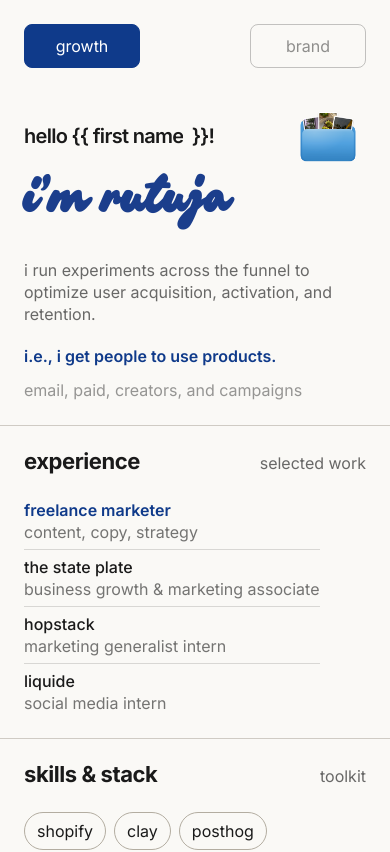
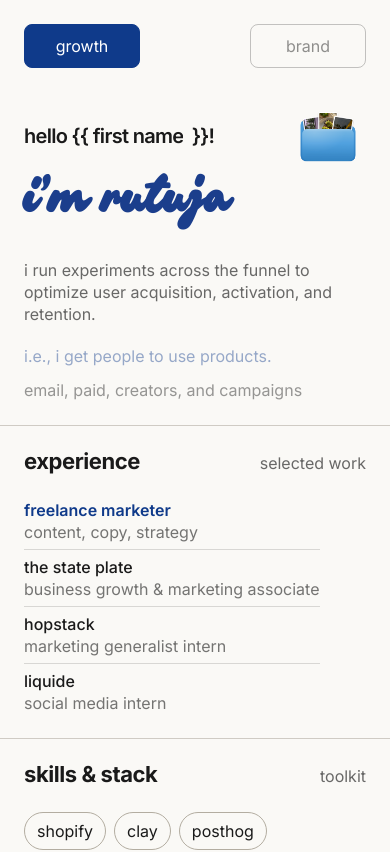
Before and after one commit to rutzonline/portfolio-site, a React (Vite) app: page / in a window 390 px wide. Shown: the top 852 px of the page. Built offline with nearby package versions, Linux system fonts and the light colour scheme; the HTML template or start-up script is replaced by a standard one.

Commit message:
Add mobile intro typewriter effects and reset greeting name on refresh

```diff
--- a/src/App.tsx
+++ b/src/App.tsx
@@ -371,6 +371,32 @@ function Card({
       {children}
     </article>
   )
+}
+
+function Typewriter({ text }: { text: string }) {
+  const [count, setCount] = useState(() => window.matchMedia("(prefers-reduced-motion: reduce)").matches ? text.length : 0)
+  useEffect(() => {
+    if (window.matchMedia("(prefers-reduced-motion: reduce)").matches) {
+      setCount(text.length)
+      return
+    }
+    setCount(0)
+    let interval: number | undefined
+    const delay = window.setTimeout(() => {
+      let next = 0
+      interval = window.setInterval(() => {
+        next += 1
+        setCount(next)
+        if (next >= text.length) window.clearInterval(interval)
+      }, 32)
+    }, 150)
+    return () => { window.clearTimeout(delay); window.clearInterval(interval) }
+  }, [text])
+  return <span className="inline-grid">
+    <span className="sr-only">{text}</span>
+    <span aria-hidden="true" className="invisible col-start-1 row-start-1">{text}</span>
+    <span aria-hidden="true" data-typewriter className="col-start-1 row-start-1">{text.slice(0, count)}</span>
+  </span>
 }
 
 function CardHeading({
@@ -1243,9 +1269,7 @@ export default function App() {
     }
   }, [])
   const [mode, setMode] = useState<Mode>(() => readHash().mode ?? "growth")
-  const [visitorName, setVisitorName] = useState(() => {
-    try { const saved = sessionStorage.getItem("portfolio-visitor-name"); return saved === null ? "first name" : saved.slice(0, 11) } catch { return "first name" }
-  })
+  const [visitorName, setVisitorName] = useState("first name")
   const [galleryOpen, setGalleryOpen] = useState(false)
   const [copied, setCopied] = useState(false)
   const [page, setPage] = useState<PageKey | null>(() => readHash().page)
@@ -1496,7 +1520,6 @@ export default function App() {
                   onChange={(event) => {
                     const name = event.target.value.slice(0, 11)
                     setVisitorName(name)
-                    try { sessionStorage.setItem("portfolio-visitor-name", name) } catch {}
                   }}
                 /><span className="greeting-cursor" aria-hidden="true" />
               </span>{" }}!"}</div>
@@ -1598,9 +1621,9 @@ export default function App() {
                   <p className="mobile-growth-lead mb-5 text-base font-normal leading-snug text-[#1A1A1A]/65">
                     {aboutIntro.explanation?.replace(/^i\.e\., run/, "i run")}
                   </p>
-                  <p className="about-intro">i.e., {aboutIntro.main}</p>
+                  <p className="about-intro"><Typewriter key={mode} text={`i.e., ${aboutIntro.main}`} /></p>
                 </> : <p className="about-intro font-semibold text-[20px] leading-[1.14] tracking-[-0.02em] xl:text-[22px]">
-                  {aboutIntro.main}
+                  {isMobile ? <Typewriter key={mode} text={aboutIntro.main} /> : aboutIntro.main}
                   {aboutIntro.explanation && <span className="mt-2 block text-[20px] font-semibold opacity-50 xl:text-[22px]">{aboutIntro.explanation}</span>}
                 </p>}
                 <p className="mobile-specialties mt-3 leading-snug text-[#1A1A1A]/65">
--- a/src/index.css
+++ b/src/index.css
@@ -419,3 +419,9 @@ a[href],
   .mobile-brand-copy .about-intro { color: #0f3a8a; }
   .mobile-brand-copy .about-intro span { margin-top: 20px; color: #1a1a1a; }
 }
+@media (max-width: 1023px) {
+  .gallery-close, .gallery-close:focus, .gallery-close:focus-visible {
+    outline: none; border: 0; box-shadow: none;
+  }
+  .gallery-close:focus-visible svg { color: #0f3a8a; }
+}
```
